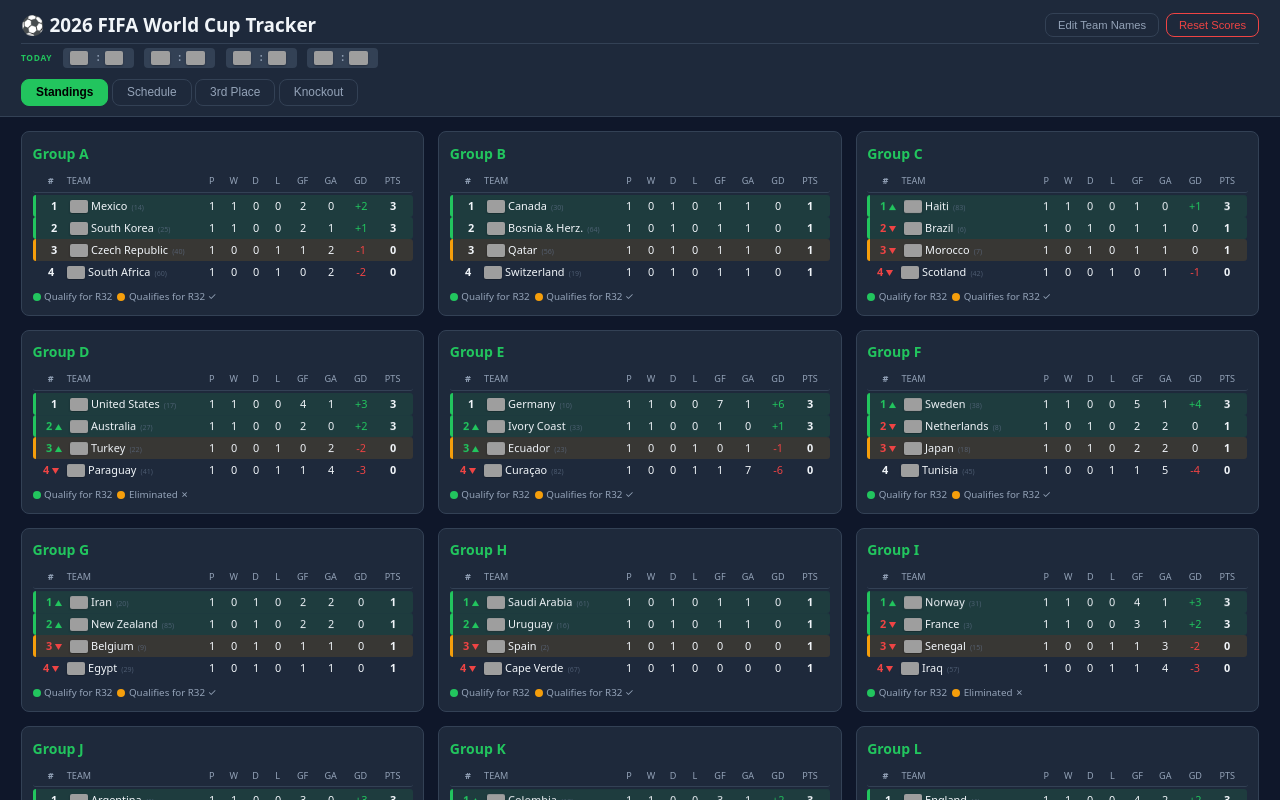
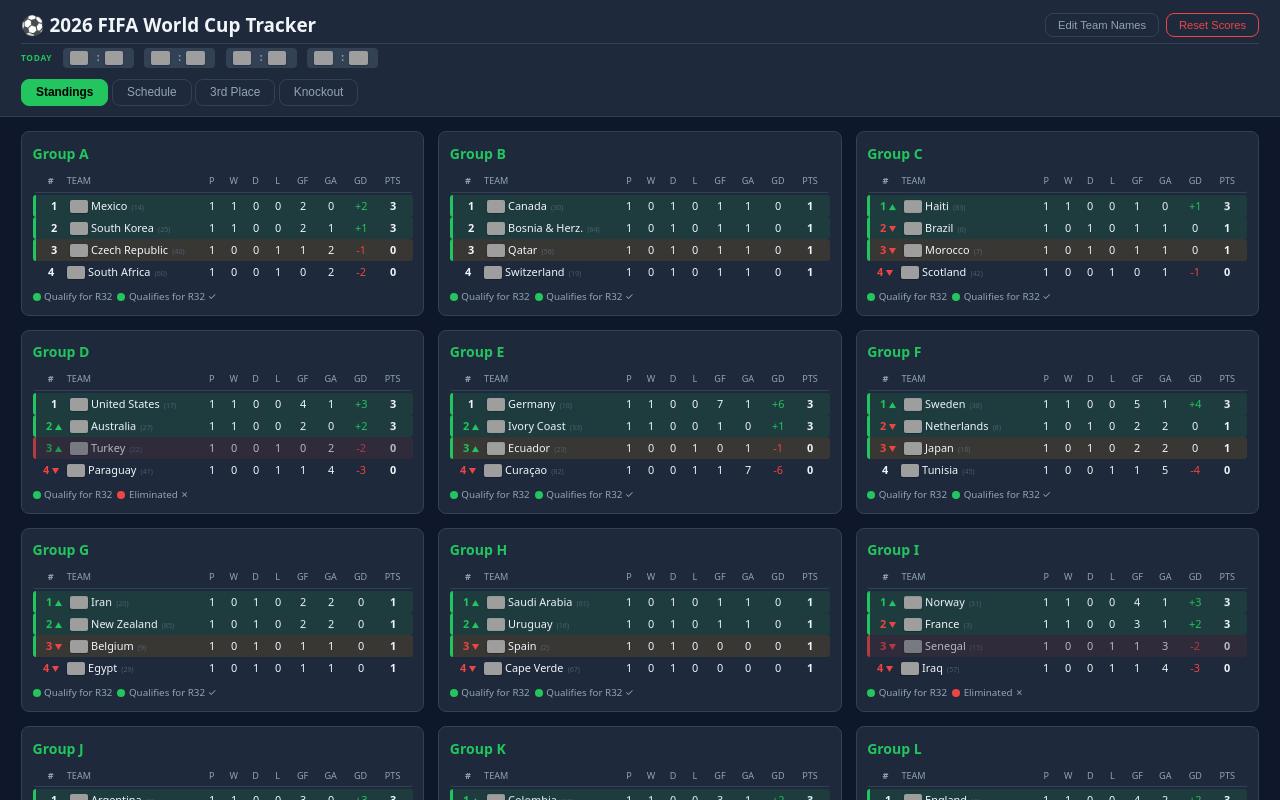
Before and after one commit to nsgodshall/wc2026-tracker, a React (Vite) app: page / in a window 1280 px wide. Shown: the top 800 px of the page. Built offline with nearby package versions, Linux system fonts and the light colour scheme; grey boxes are pictures that could not be loaded.

Commit message:
Third-place: distinct green/red styling for qualify vs eliminated

```diff
--- a/src/components/GroupTable.tsx
+++ b/src/components/GroupTable.tsx
@@ -102,7 +102,7 @@
             <div
               key={row.teamId}
               ref={setRowRef(row.teamId)}
-              className={`gt-row ${isTop2 ? "qualified" : ""} ${isThird ? "third-place" : ""}`}
+              className={`gt-row ${isTop2 ? "qualified" : ""} ${isThird ? (thirdQualifies ? "third-qualifies" : "third-eliminated") : ""}`}
             >
               <span className="gt-col pos">
                 <span
@@ -171,7 +171,9 @@
       </div>
       <div className="qualification-legend">
         <span className="legend-dot qualified"></span> Qualify for R32 &nbsp;
-        <span className="legend-dot third-place"></span>
+        <span
+          className={`legend-dot ${thirdQualifies === undefined ? "third-place" : thirdQualifies ? "third-qualifies" : "third-eliminated"}`}
+        ></span>
         {thirdQualifies === undefined
           ? "May qualify (ranking undetermined)"
           : thirdQualifies
--- a/src/index.css
+++ b/src/index.css
@@ -1414,3 +1414,14 @@
     border-radius: 2px;
     display: inline-block;
 }
+.gt-row.third-qualifies {
+    background: var(--warning-bg);
+    border-left: 3px solid var(--accent);
+}
+.gt-row.third-eliminated {
+    background: var(--danger-bg);
+    border-left: 3px solid var(--danger);
+    opacity: 0.7;
+}
+.qualification-legend .legend-dot.third-qualifies { background: var(--accent); }
+.qualification-legend .legend-dot.third-eliminated { background: var(--danger); }
```
